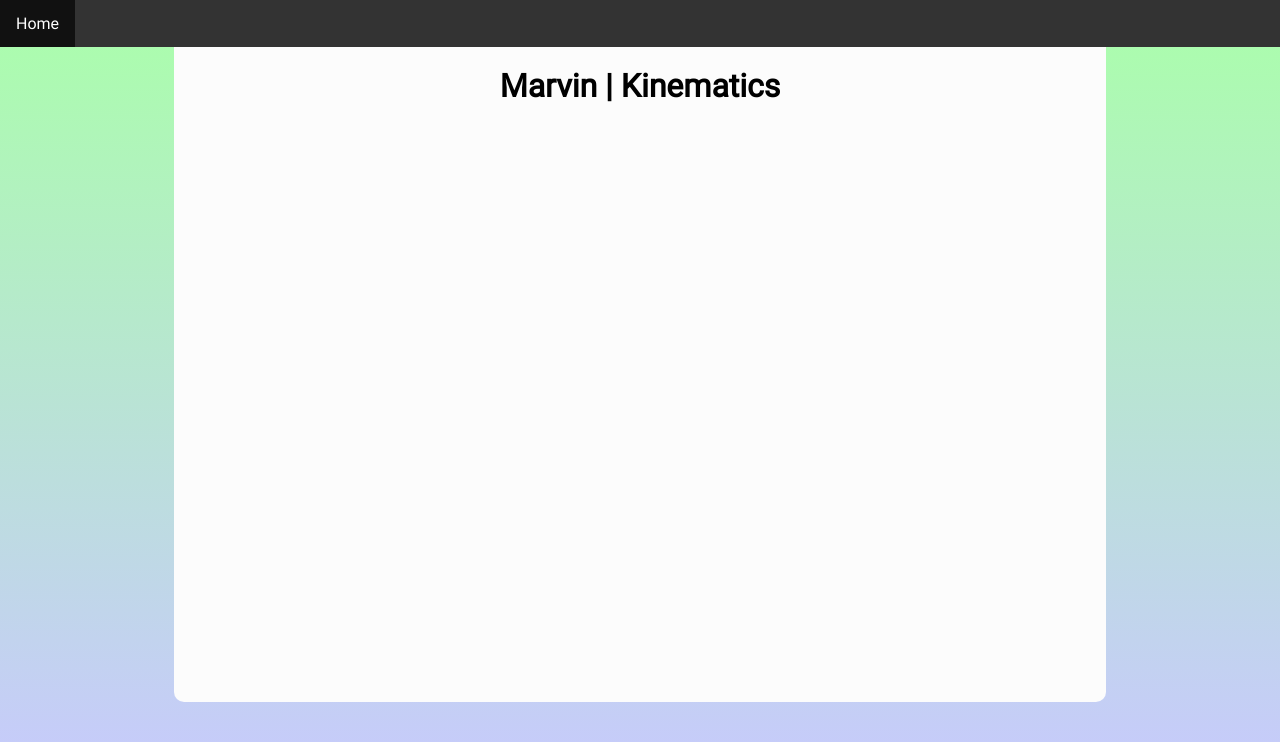
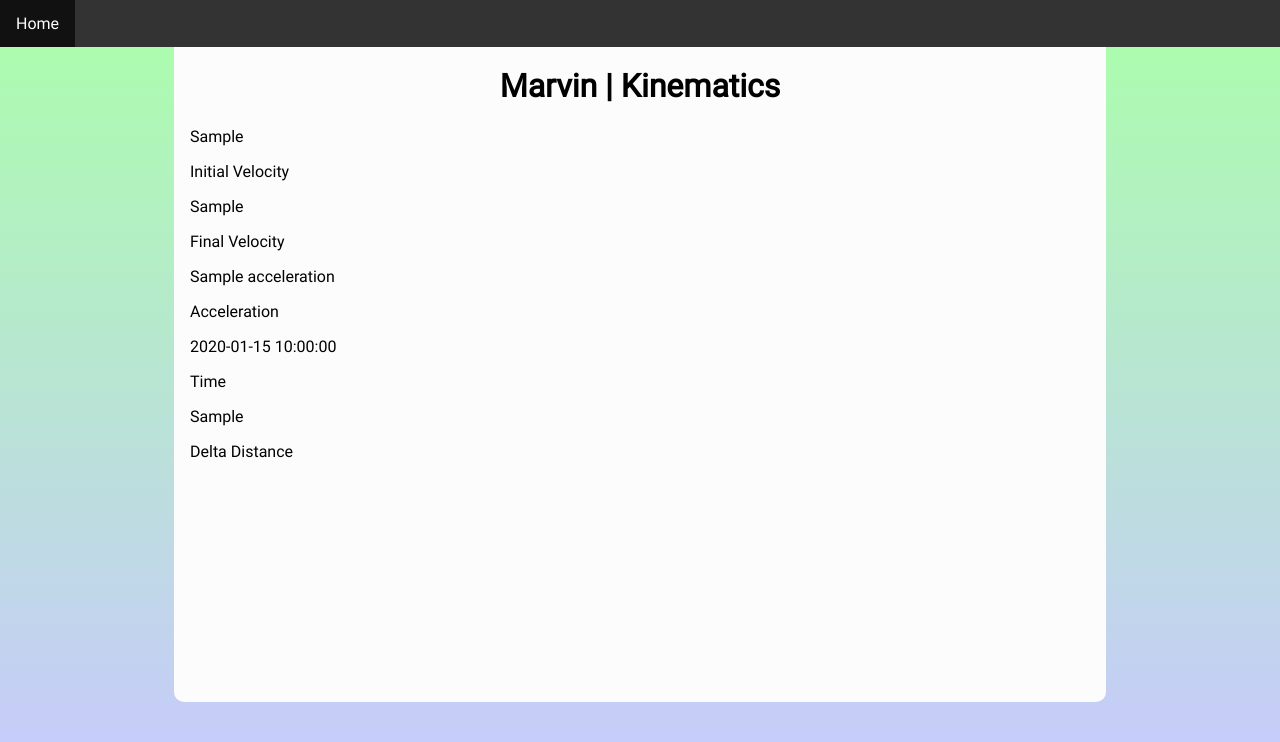
Before and after one commit to RafaelCenzano/Marvin-V4, a Flask app: template marvin/templates/kinematicsSuccess.html in a window 1280 px wide. Shown: the top 742 px of the page. Run offline with Flask 2, Linux system fonts and the light colour scheme; the template is opened without the code that fills it: most values are stand-ins (such as "Sample title", 1, 10 or a date in 2020).

Commit message:
new html file to show calculated physics data

```diff
--- a/marvin/templates/kinematicsSuccess.html
+++ b/marvin/templates/kinematicsSuccess.html
@@ -9,5 +9,15 @@
 {% block content %}
 <div class="body-wrapper">
 <h1 class="center-align">Marvin | Kinematics</h1>
+<p>{{ physicsdata.initialVelocity }}</p>
+<p>Initial Velocity</p>
+<p>{{ physicsdata.finalVelocity }}</p>
+<p>Final Velocity</p>
+<p>{{ physicsdata.acceleration }}</p>
+<p>Acceleration</p>
+<p>{{ physicsdata.time }}</p>
+<p>Time</p>
+<p>{{ physicsdata.deltaDistance }}</p>
+<p>Delta Distance</p>
 </div>
 {% endblock %}
```
